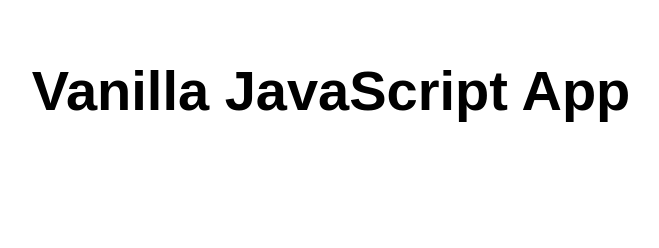
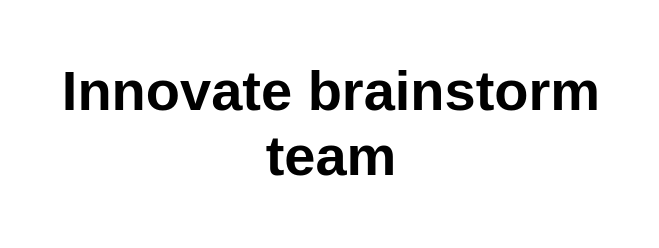
Before and after one commit to santuchakrabortyey/my-first-static-web-app, a website: page src/index.html in a window 1280 px wide. Shown: the whole page, without its empty margins (309-968 px from the left). Drawn offline with Linux system fonts and the light colour scheme.

Commit message:
Update index.html

```diff
--- a/src/index.html
+++ b/src/index.html
@@ -5,12 +5,12 @@
   <meta charset="UTF-8">
   <meta name="viewport" content="width=device-width, initial-scale=1.0">
   <link rel="stylesheet" href="styles.css">
-  <title>Vanilla JavaScript App</title>
+  <title>Innovate brainstorm team</title>
 </head>
 
 <body>
   <main>
-    <h1>Vanilla JavaScript App</h1>
+    <h1>Innovate brainstorm team</h1>
   </main>
 </body>
 
```
